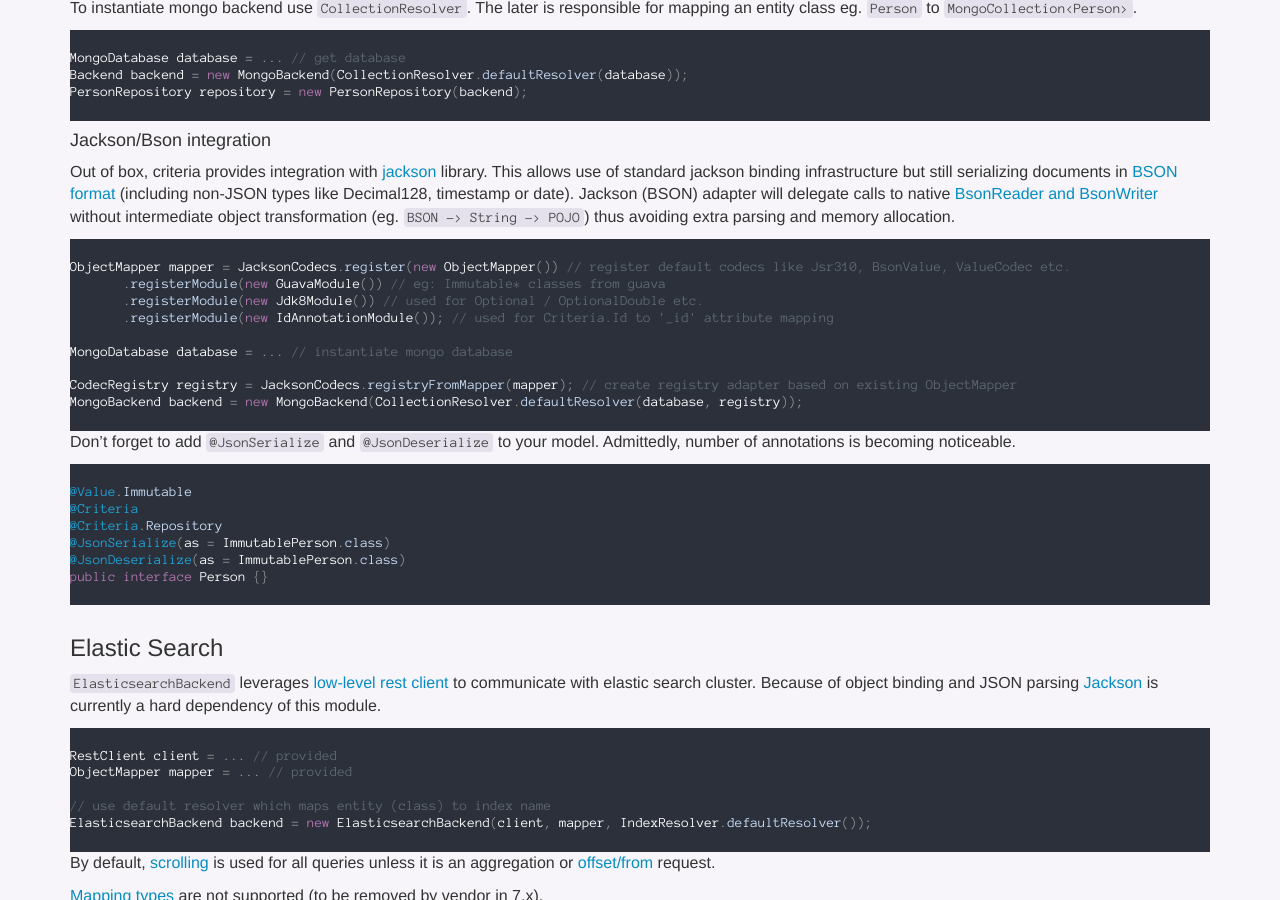
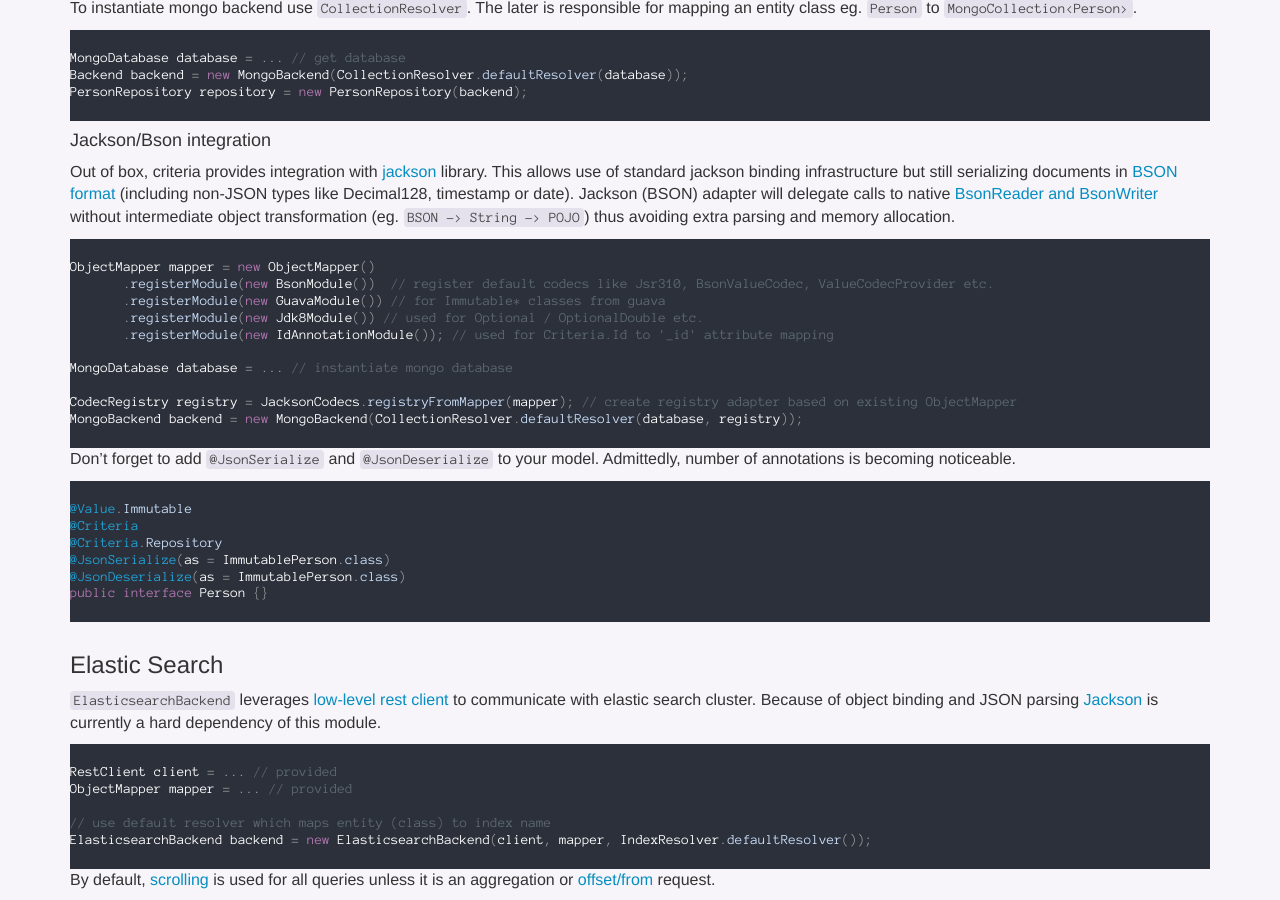
Before and after one commit to immutables/immutables.github.io, a Jekyll site: the page built from criteria.md, in a window 1280 px wide and 900 px high, scrolled down 4997 px. Built offline with Jekyll 4.4.1, drawn with Linux system fonts in a browser that asks for light colours; nearby versions of some CDN libraries; Markdown is read by kramdown in place of the engine named in the settings.

Commit message:
Add BsonModule to jackson/mongo docs

````diff
--- a/criteria.md
+++ b/criteria.md
@@ -275,8 +275,9 @@ extra parsing and memory allocation.
 
 
 ```java
-ObjectMapper mapper = JacksonCodecs.register(new ObjectMapper()) // register default codecs like Jsr310, BsonValue, ValueCodec etc.
-       .registerModule(new GuavaModule()) // eg: Immutable* classes from guava
+ObjectMapper mapper = new ObjectMapper()
+       .registerModule(new BsonModule())  // register default codecs like Jsr310, BsonValueCodec, ValueCodecProvider etc.
+       .registerModule(new GuavaModule()) // for Immutable* classes from guava
        .registerModule(new Jdk8Module()) // used for Optional / OptionalDouble etc.
        .registerModule(new IdAnnotationModule()); // used for Criteria.Id to '_id' attribute mapping
 
````
